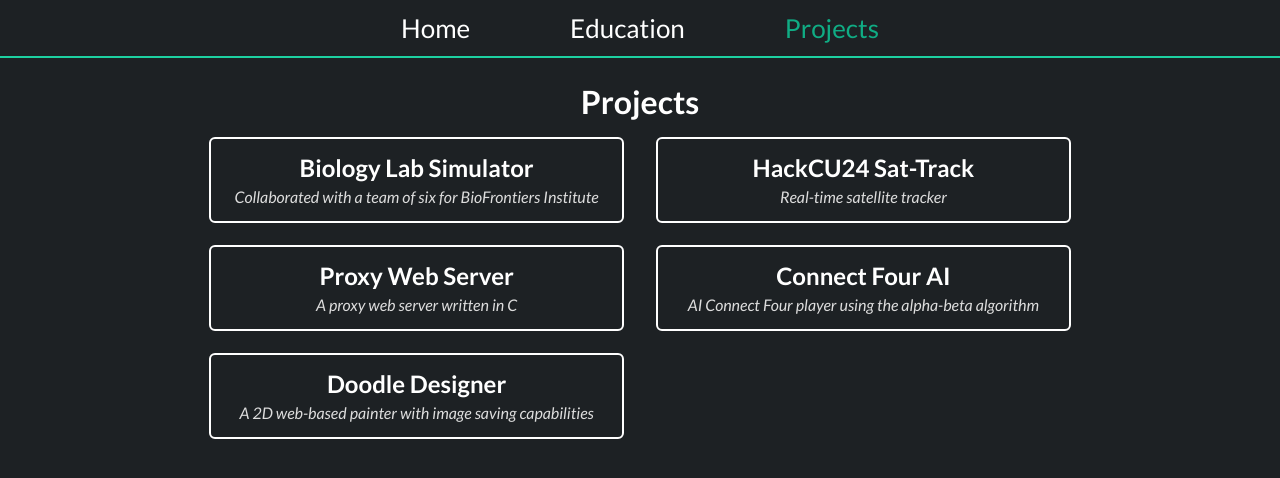
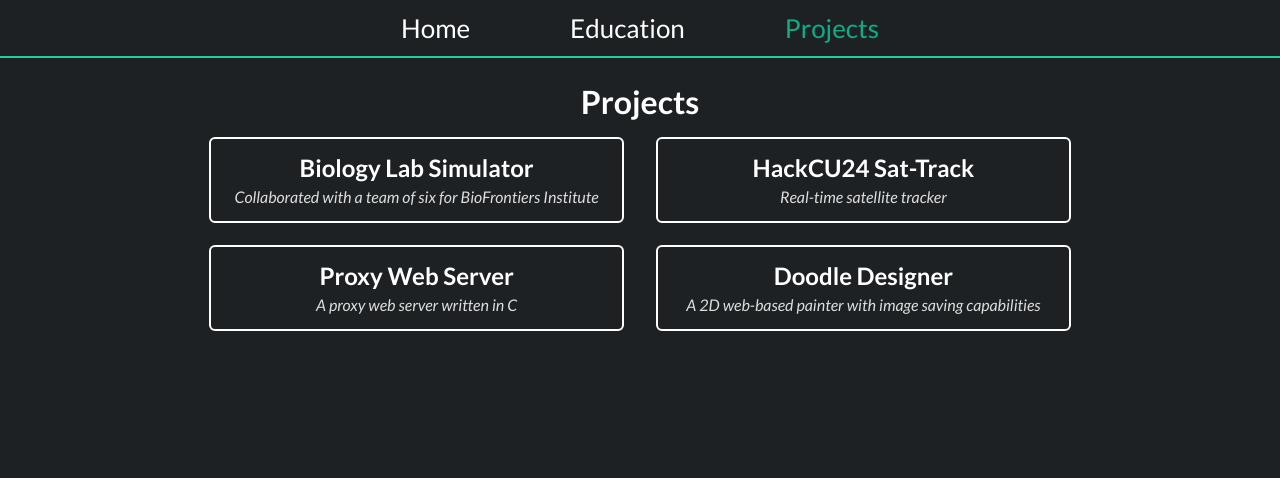
Before and after one commit to tylerhand1/portfolio, a React (Vite) app: page /projects in a window 1280 px wide. Shown: the top 478 px of the page. Built offline with nearby package versions, Linux system fonts and the light colour scheme.

Commit message:
Removed links to now deleted ConnectFourAI

```diff
--- a/src/main.jsx
+++ b/src/main.jsx
@@ -14,7 +14,6 @@ import PageNotFound from './pages/PageNotFound';
 
 // Project Pages
 import BioLabSim from './pages/projects/BioLabSim';
-import ConnectFourAI from './pages/projects/ConnectFourAI';
 import DoodleDesigner from './pages/projects/DoodleDesigner';
 import ProxyWebServer from './pages/projects/ProxyWebServer';
 import SatTrack from './pages/projects/SatTrack';
@@ -33,7 +32,6 @@ ReactDOM.createRoot(document.getElementById('root')).render(
         <Route path={'/projects/Biology-Lab-Simulator'} element={<BioLabSim />} />
         <Route path={'/projects/HackCU24-Sat-Track'} element={<SatTrack />} />
         <Route path={'/projects/Proxy-Web-Server'} element={<ProxyWebServer />} />
-        <Route path={'/projects/Connect-Four-AI'} element={<ConnectFourAI />} />
         <Route path={'/projects/Doodle-Designer'} element={<DoodleDesigner />} />
       </Routes>
     </Router>
--- a/src/pages/Projects.jsx
+++ b/src/pages/Projects.jsx
@@ -11,7 +11,6 @@ const Projects = () => {
           <Project title={'Biology Lab Simulator'} info={'Collaborated with a team of six for BioFrontiers Institute'} />
           <Project title={'HackCU24 Sat-Track'} info={'Real-time satellite tracker'} />
           <Project title={'Proxy Web Server'} info={'A proxy web server written in C'} />
-          <Project title={'Connect Four AI'} info={'AI Connect Four player using the alpha-beta algorithm'} />
           <Project title={'Doodle Designer'} info={'A 2D web-based painter with image saving capabilities'} />
         </div>
       </main>
```
